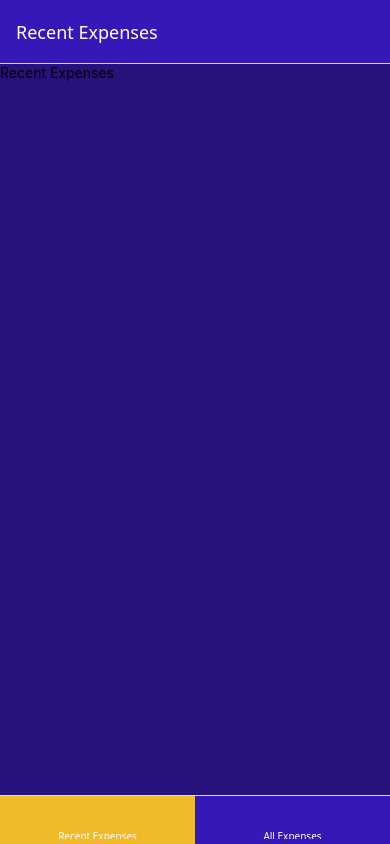
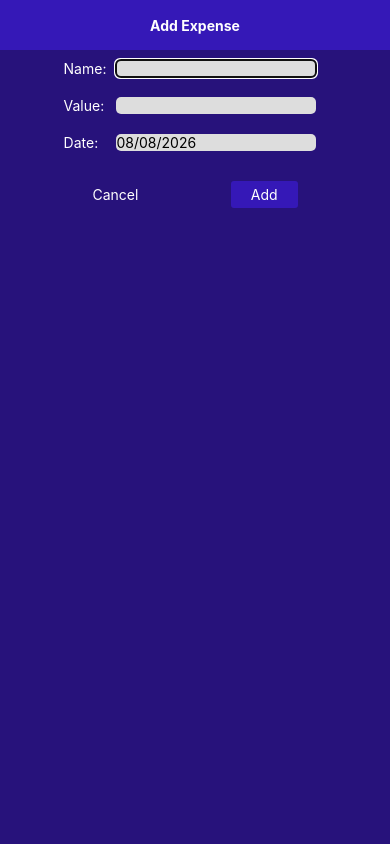
Before and after one commit to GuilhermeTavares13/expenses-tracker-app, a React Native app: screen / in a window 390 px wide. Both pictures are taken after a click on the element 348 px from the left and 32 px from the top of the page. Built offline with nearby package versions, Linux system fonts and the light colour scheme; some icons are missing.

Commit message:
update files

```diff
--- a/expenses/expensesSlice.js
+++ b/expenses/expensesSlice.js
@@ -11,7 +11,7 @@ export const expensesSlice = createSlice({
                 id: action.payload.id,
                 name: action.payload.name,
                 value: action.payload.value,
-                date: Date.now()
+                date: action.payload.date
             })
         }
     }
--- a/package.json
+++ b/package.json
@@ -10,6 +10,7 @@
     "@reduxjs/toolkit": "^2.12.0",
     "expo": "~57.0.11",
     "expo-status-bar": "~57.0.1",
+    "random": "^5.4.1",
     "react": "19.2.3",
     "react-native": "0.86.2",
     "react-native-safe-area-context": "~5.7.0",
--- a/screens/AddModal.js
+++ b/screens/AddModal.js
@@ -1,7 +1,117 @@
-import { Modal } from "react-native";
+import { View, Text, StyleSheet, Pressable, TextInput, Vibration } from "react-native";
+import { addExpenses } from "../expenses/expensesSlice";
+import { useDispatch } from "react-redux";
+import { useState } from "react";
 
-function AddModal() {
 
+let today = new Date();
+let dd = String(today.getDate()).padStart(2, '0');
+let mm = String(today.getMonth() + 1).padStart(2, '0');
+let yyyy = today.getFullYear();
+
+today = mm + '/' + dd + '/' + yyyy;
+
+function AddModal({ onModal }) {
+    const [name, setName] = useState('');
+    const [expenseValue, setExpenseValue] = useState('');
+
+    const dispatch = useDispatch();
+
+    function storeExpense() {
+        dispatch(
+            addExpenses(
+                {
+
+                }
+            )
+        );
+    }
+
+    return(
+        <View style={styles.container}>
+            <View style={styles.header}>
+                <Text style={styles.headerText}>Add Expense</Text>
+            </View>
+            <View style={styles.expenseContainer}>
+                <View>
+                    <View style={styles.expense}>
+                        <Text style={styles.text}>Name:</Text>
+                        <TextInput style={styles.textInput} onChangeText={(text) => setName(text)}/>
+                    </View>
+                    <View style={styles.expense}>
+                        <Text style={styles.text}>Value:</Text>
+                        <TextInput style={styles.textInput} inputMode="decimal" onChangeText={(text) => setExpenseValue(text)}/>
+                    </View>
+                    <View style={styles.expense}>
+                        <Text style={styles.text}>Date:</Text>
+                        <TextInput style={styles.textInput} value={today} editable={false} />
+                    </View>
+                </View>
+            </View>
+            <View style={styles.buttonsContainer}>
+                <View>
+                    <Pressable onPress={() => onModal(false)}>
+                        <Text style={styles.text}>Cancel</Text>
+                    </Pressable>
+                </View>
+                <View style={styles.addButton}>
+                    <Pressable onPress={storeExpense}>
+                        <Text style={styles.text}>Add</Text>
+                    </Pressable>
+                </View>
+            </View>
+        </View>
+    )
 }
 
-export default AddModal();
+export default AddModal;
+
+const styles = StyleSheet.create({
+    container: {
+        flex: 1,
+        elevation: 4,
+        backgroundColor:'#27127B'
+    },
+    header: {
+        height: 50,
+        backgroundColor: '#3518b7',
+        alignItems: 'center',
+        justifyContent: 'center'
+    },
+    headerText: {
+        color: 'white',
+        fontWeight: 'bold'
+    },
+    buttonsContainer: {
+        marginTop: 20,
+        flexDirection: 'row',
+        justifyContent: 'space-evenly',
+        alignItems: 'center'
+    },
+    text: {
+        color: 'white'
+    },
+    addButton: {
+        backgroundColor: '#3518b7',
+        paddingHorizontal: 20,
+        paddingVertical: 5,
+        borderRadius: 3,
+        elevation: 3
+    },
+    expense: {
+        flexDirection: 'row',
+        justifyContent: 'space-between',
+        alignItems: 'center',
+        margin: 10
+    },
+    textInput: {
+        backgroundColor: '#ddd',
+        width: 200,
+        borderRadius: 5,
+        marginHorizontal: 10,
+
+    },
+    expenseContainer: {
+        alignItems: 'center'
+    }
+});
--- a/screens/RecentExpensesScreen.js
+++ b/screens/RecentExpensesScreen.js
@@ -3,6 +3,7 @@ import { View, Text, StyleSheet, Modal } from 'react-native';
 import IconButton from '../components/IconButton';
 import { useNavigation } from '@react-navigation/native';
 import { useState } from 'react';
+import AddModal from './AddModal';
 
 function RecentExpensesScreen() {
     const [modalVisible, setModalVisible] = useState(false);
@@ -13,7 +14,7 @@ function RecentExpensesScreen() {
             headerRight: () => {
                 return (
                     <View style={styles.headerRightButton}>
-                        <IconButton icon="add" color="white"/>
+                        <IconButton icon="add" color="white" onPress={() => setModalVisible(true)}/>
                     </View>
                 )
             },
@@ -31,8 +32,8 @@ function RecentExpensesScreen() {
                 <Text>Recent Expenses</Text>
             </View>
 
-            <Modal visible={modalVisible}>
-
+            <Modal visible={modalVisible} >
+                <AddModal onModal={setModalVisible}/>
             </Modal>
         </>
     );
```
Also changed, not shown: 1 other file (tests, documents, lock files or other folders).
